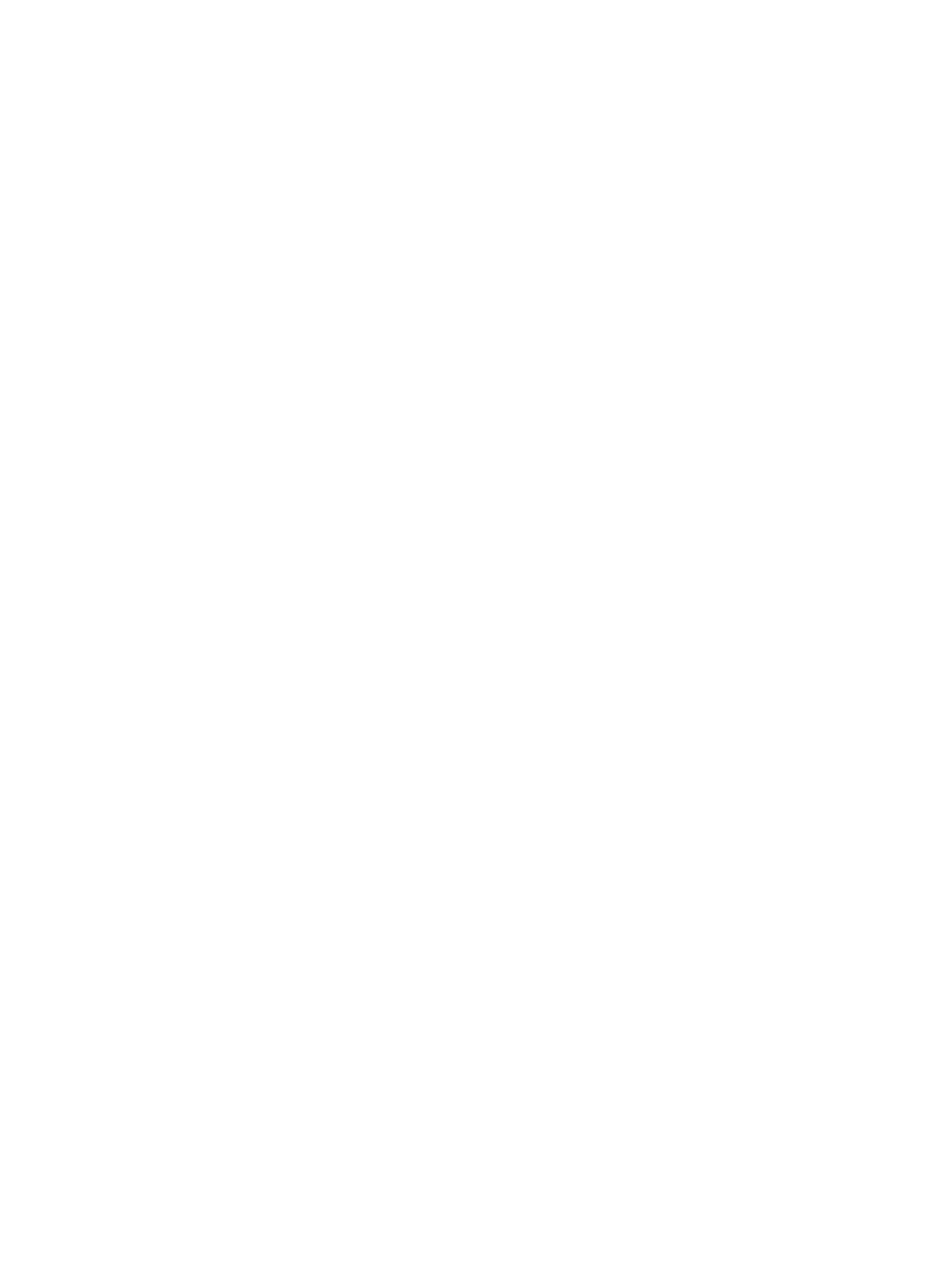
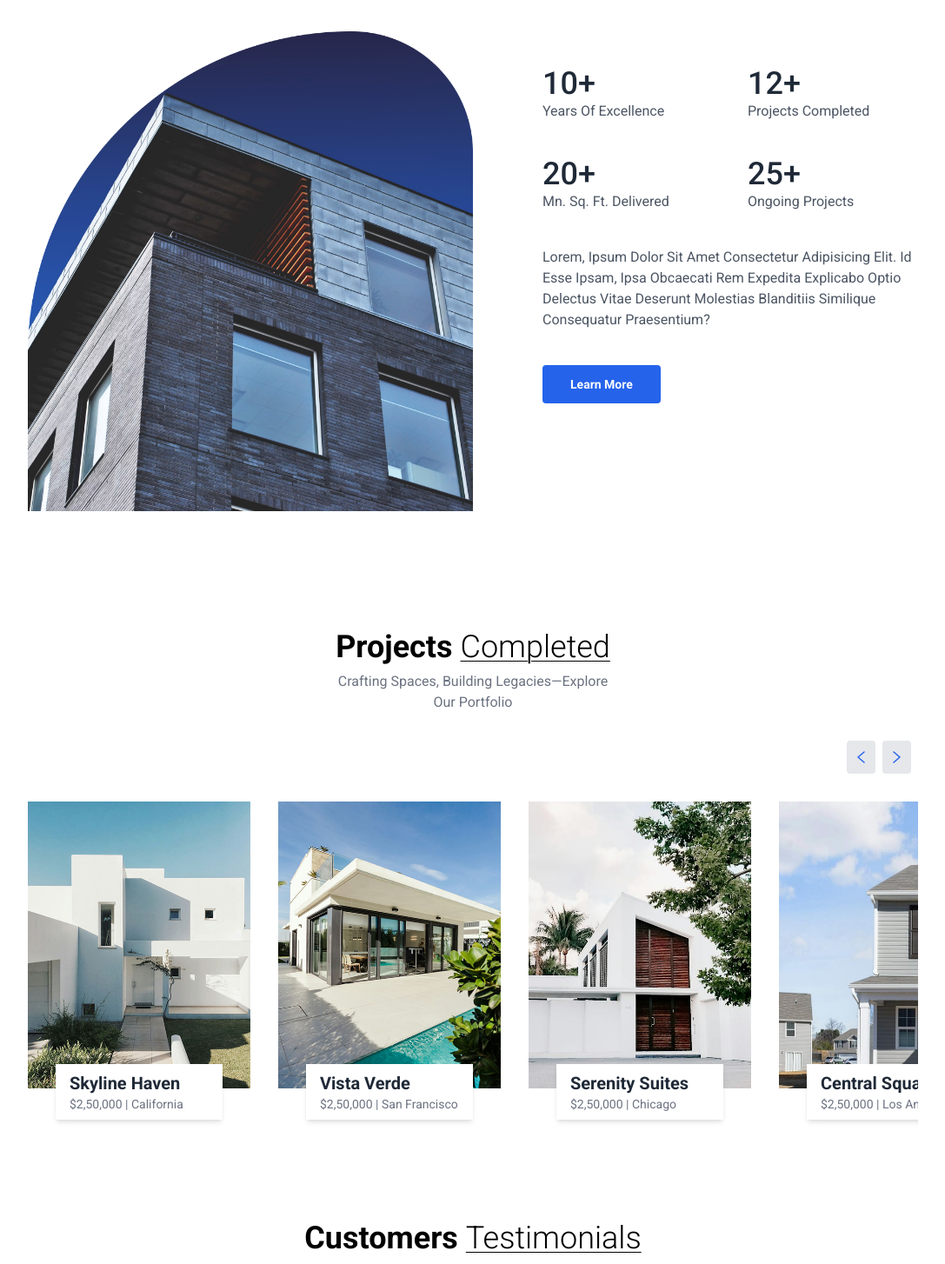
Before and after one commit to Jo-shua09/Real-estate-website, a React (Vite) app: page / in a window 1280 px wide. Shown: the part 964-2418 px from the top of the page at 87% size, without its empty margins (96-1183 px from the left). Before the commit the page ends 1056 px from the top, so only its background shows below. Built offline with nearby package versions, Linux system fonts and the light colour scheme.

Commit message:
commit 5

```diff
--- a/src/App.jsx
+++ b/src/App.jsx
@@ -1,6 +1,8 @@
 import React from "react";
 import Header from "./components/Header";
 import About from "./components/About";
+import Projects from "./components/Projects";
+import Testimonials from "./components/Testimonials";
 
 function App() {
   return (
@@ -12,6 +14,14 @@ function App() {
       <div className="About-section">
         <About />
       </div>
+
+      <div className="Project-section">
+        <Projects />
+      </div>
+
+      <div className="Testimonial-section">
+        <Testimonials />
+      </div>
     </div>
   );
 }
--- a/src/components/About.jsx
+++ b/src/components/About.jsx
@@ -1,3 +1,5 @@
+import { assets } from "../assets/assets";
+
 const About = () => {
   return (
     <div className="container flex flex-col items-center justify-center mx-auto p-14 md:px-20 lg:px-32 w-full overflow-hidden" id="about">
@@ -5,6 +7,39 @@ const About = () => {
         About <span className="underline underline-offset-4 decoration-1 under font-light">our brand</span>
       </h1>
       <p className="text-gray-500 max-w-80 text-center mb-8 normal-case">Passionate About Properties, Dedicated to Your Vision</p>
+
+      <div className="flex flex-col md:flex-row items-center md:items-start md:gap-20">
+        <img src={assets.brand_img} alt="" className="w-full sm:w-1/2 max-w-lg" />
+        <div className="flex flex-col items-center md:items-start mt-10 text-gray-600">
+          <div className="grid grid-cols-2 gap-6 md:gap-10 w-full 2xl:pr-28 ">
+            <div className="">
+              <p className="text-4xl font-medium text-gray-800">10+</p>
+              <p>Years of excellence</p>
+            </div>
+            <div className="">
+              <p className="text-4xl font-medium text-gray-800">12+</p>
+              <p>projects completed</p>
+            </div>
+            <div className="">
+              <p className="text-4xl font-medium text-gray-800">20+</p>
+              <p>Mn. sq. ft. delivered</p>
+            </div>
+            <div className="">
+              <p className="text-4xl font-medium text-gray-800">25+</p>
+              <p>ongoing projects</p>
+            </div>
+          </div>
+
+          <p className="my-10 max-w-lg">
+            Lorem, ipsum dolor sit amet consectetur adipisicing elit. Id esse ipsam, ipsa obcaecati rem expedita explicabo optio delectus vitae
+            deserunt molestias blanditiis similique consequatur praesentium?
+          </p>
+
+          <a href="/" className="text-sm font-semibold py-3 px-8 text-white bg-blue-600 rounded ">
+            learn more
+          </a>
+        </div>
+      </div>
     </div>
   );
 };
--- /dev/null
+++ b/src/components/Projects.jsx
@@ -0,0 +1,74 @@
+import { useState } from "react";
+import { assets, projectsData } from "../assets/assets";
+import { useEffect } from "react";
+
+const Projects = () => {
+  const [currentIndex, setCurrentIndex] = useState(0);
+  const [cardToShow, setCardToShow] = useState(1);
+
+  useEffect(() => {
+    const updateCardsToShow = () => {
+      if (window.innerWidth >= 1024) {
+        setCardToShow(projectsData.length);
+      } else {
+        setCardToShow(1);
+      }
+    };
+    updateCardsToShow();
+    window.addEventListener("resize", updateCardsToShow);
+    return () => window.removeEventListener("resize", updateCardsToShow);
+  }, []);
+
+  const nextProject = () => {
+    setCurrentIndex((prevIndex) => (prevIndex + 1) % projectsData.length);
+  };
+  const prevProject = () => {
+    setCurrentIndex((prevIndex) => (prevIndex === 0 ? projectsData.length - 1 : prevIndex - 1));
+  };
+
+  return (
+    <div className="container flex flex-col justify-center mx-auto py-4 pt-20 md:px-20 lg:px-32 w-full overflow-hidden" id="projects">
+      <h1 className="text-2xl sm:text-4xl font-bold mb-2 text-center">
+        projects <span className="underline underline-offset-4 decoration-1 under font-light"> completed</span>
+      </h1>
+      <p className="text-gray-500 max-w-80 text-center mx-auto mb-8 normal-case">Crafting Spaces, Building Legacies—Explore Our Portfolio</p>
+
+      {/* Slider buttons */}
+      <div className="flex justify-end items-center mb-8">
+        <button className="p-3 bg-gray-200 rounded mr-2" onClick={prevProject} aria-label="Previous Project">
+          <img src={assets.left_arrow} alt="Previous" />
+        </button>
+        <button className="p-3 bg-gray-200 rounded mr-2" onClick={nextProject} aria-label="Next Project">
+          <img src={assets.right_arrow} alt="Next" />
+        </button>
+      </div>
+      {/* Slider buttons */}
+
+      {/* Project slider container */}
+      <div className="overflow-hidden">
+        <div
+          className=" flex gap-8 transition-transform duration-500 ease-in-out"
+          style={{ transform: `translateX(-${(currentIndex * 100) / cardToShow}%)` }}
+        >
+          {projectsData.map((project, index) => (
+            <div key={index} className="relative flex-shrink-0 w-full sm:w-1/4">
+              <img src={project.image} alt={project.title} className="w-full h-auto mb-14" />
+
+              <div className="absolute left-0 right-0 bottom-5 flex justify-center">
+                <div className="inline-block px-4 py-2 bg-white w-3/4 shadow-md">
+                  <h2 className="text-xl font-semibold text-gray-800">{project.title}</h2>
+                  <p className=" text-gray-500 text-sm">
+                    {project.price} <span>|</span> {project.location}
+                  </p>
+                </div>
+              </div>
+            </div>
+          ))}
+        </div>
+      </div>
+      {/* Project slider container */}
+    </div>
+  );
+};
+
+export default Projects;
```
